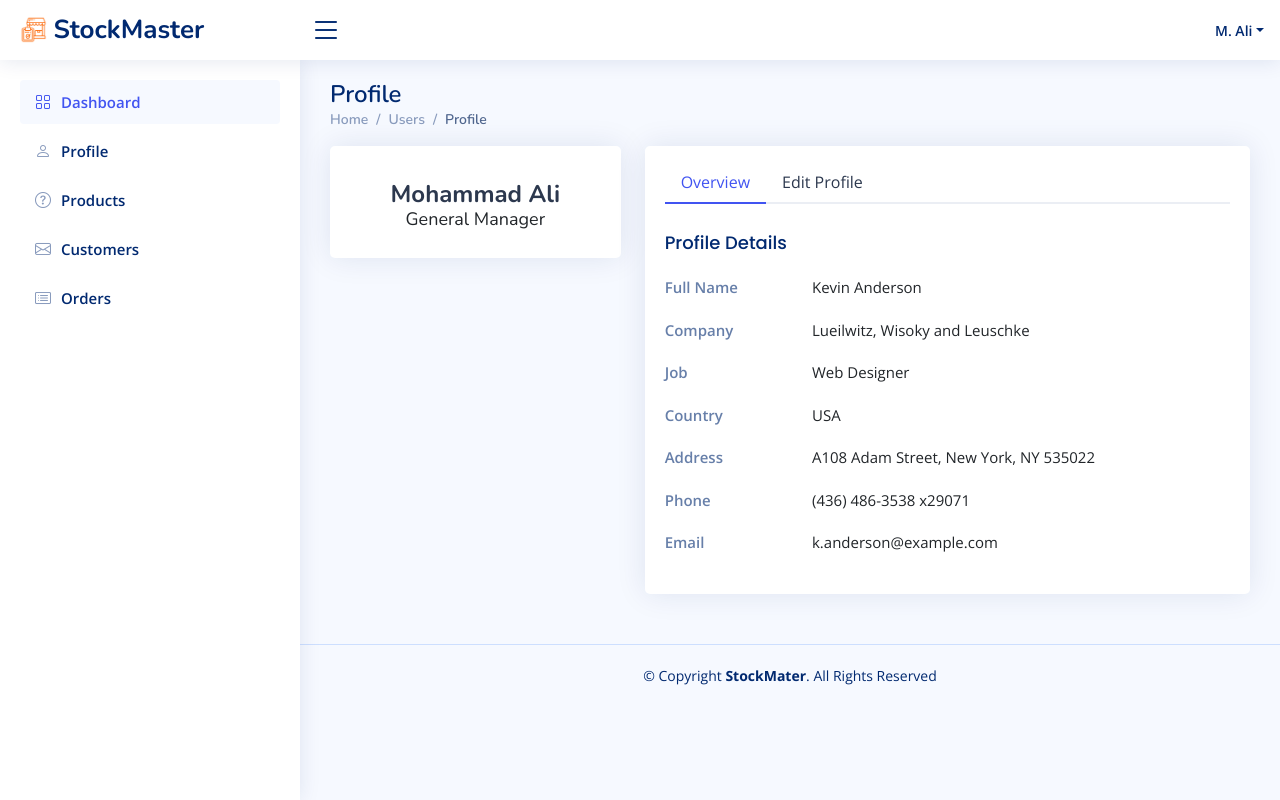
After one commit to Kareem-124/Team_Project, a Django app: page /dashboard/profile in a window 1280 px wide. The commit adds this page. Run offline with Django 3.2, Linux system fonts and the light colour scheme; some libraries are stand-ins or nearby versions.

Commit message:
Update- July 21
Update on HTML pages and view functions

```diff
--- /dev/null
+++ b/StockMaster/StockMaster_app/templates/users-profile.html
@@ -0,0 +1,388 @@
+{% load static %}
+<!DOCTYPE html>
+<html lang="en">
+
+<head>
+  <meta charset="utf-8">
+  <meta content="width=device-width, initial-scale=1.0" name="viewport">
+
+  <title>Users / Profile - NiceAdmin Bootstrap Template</title>
+  <meta content="" name="description">
+  <meta content="" name="keywords">
+
+  <!-- Favicons -->
+  <link rel="icon" href="{% static 'img/favicon.png' %}">
+  <link rel="apple-touch-icon" href="{% static 'img/apple-touch-icon.png' %}">
+
+  <!-- Google Fonts -->
+  <link href="https://fonts.gstatic.com" rel="preconnect">
+  <link href="https://fonts.googleapis.com/css?family=Open+Sans:300,300i,400,400i,600,600i,700,700i|Nunito:300,300i,400,400i,600,600i,700,700i|Poppins:300,300i,400,400i,500,500i,600,600i,700,700i" rel="stylesheet">
+
+  <!-- Vendor CSS Files -->
+  <link rel="stylesheet" href="{% static 'vendor/bootstrap/css/bootstrap.min.css' %}">
+  <link rel="stylesheet" href="{% static 'vendor/bootstrap-icons/bootstrap-icons.css' %}">
+  <link rel="stylesheet" href="{% static 'vendor/boxicons/css/boxicons.min.css' %}">
+  <link rel="stylesheet" href="{% static 'vendor/quill/quill.snow.css' %}">
+  <link rel="stylesheet" href="{% static 'vendor/quill/quill.bubble.css' %}">
+  <link rel="stylesheet" href="{% static 'vendor/remixicon/remixicon.css' %}">
+  <link rel="stylesheet" href="{% static 'vendor/simple-datatables/style.css' %}">
+
+  <!-- Template Main CSS File -->
+  <link rel="stylesheet" href="{% static 'style.css' %}">
+</head>
+
+<body>
+
+<!-- ======= Header ======= -->
+<header id="header" class="header fixed-top d-flex align-items-center">
+
+  <div class="d-flex align-items-center justify-content-between">
+    <a href="#" class="logo d-flex align-items-center">
+      <img src="{% static 'img/logo.png' %}" alt="">
+      <span class="d-none d-lg-block">StockMaster</span>
+    </a>
+    <i class="bi bi-list toggle-sidebar-btn"></i>
+  </div><!-- End Logo -->
+  <nav class="header-nav ms-auto">
+    <ul class="d-flex align-items-center">
+      </li><!-- End Notification Nav -->
+
+      <ul class="dropdown-menu dropdown-menu-end dropdown-menu-arrow Profile">
+        <li>
+          <hr class="dropdown-divider">
+        </li>
+        <li>
+          <hr class="dropdown-divider">
+        </li>
+      </ul><!-- End Profile Dropdown Items -->
+
+      <li class="nav-item dropdown pe-3">
+
+        <a class="nav-link nav-profile d-flex align-items-center pe-0" href="#" data-bs-toggle="dropdown">
+          <span class="d-none d-md-block dropdown-toggle ps-2">M. Ali</span>
+        </a><!-- End Profile Iamge Icon -->
+
+        <ul class="dropdown-menu dropdown-menu-end dropdown-menu-arrow profile">
+          <li class="dropdown-header">
+            <h6>Mohammed Ali</h6>
+            <span>General Manager</span>
+          </li>
+          <li>
+            <hr class="dropdown-divider">
+          </li>
+          <li>
+            <a class="dropdown-item d-flex align-items-center" href="/dashboard/profile">
+              <i class="bi bi-person"></i>
+              <span>My Profile</span>
+            </a>
+          </li>
+          <li>
+            <hr class="dropdown-divider">
+          </li>
+
+          <li>
+            <a class="dropdown-item d-flex align-items-center" href="#">
+              <i class="bi bi-box-arrow-right"></i>
+              <span>Sign Out</span>
+            </a>
+          </li>
+        </ul><!-- End Profile Dropdown Items -->
+      </li><!-- End Profile Nav -->
+    </ul>
+  </nav><!-- End Icons Navigation -->
+
+</header><!-- End Header -->
+  <!-- ======= Sidebar ======= -->
+  <aside id="sidebar" class="sidebar">
+
+    <ul class="sidebar-nav" id="sidebar-nav">
+
+      <li class="nav-item">
+        <a class="nav-link " href="/dashboard">
+          <i class="bi bi-grid"></i>
+          <span>Dashboard</span>
+        </a>
+      </li><!-- End Dashboard Nav -->
+
+      <li class="nav-item">
+        <a class="nav-link collapsed" href="/dashboard/profile">
+          <i class="bi bi-person"></i>
+          <span>Profile</span>
+        </a>
+      </li><!-- End Profile Page Nav -->
+
+      <li class="nav-item">
+        <a class="nav-link collapsed" href="products-page.html">
+          <i class="bi bi-question-circle"></i>
+          <span>Products</span>
+        </a>
+      </li><!-- End F.A.Q Page Nav -->
+
+      <li class="nav-item">
+        <a class="nav-link collapsed" href="customers-page.html">
+          <i class="bi bi-envelope"></i>
+          <span>Customers</span>
+        </a>
+      </li><!-- End Contact Page Nav -->
+
+      <li class="nav-item">
+        <a class="nav-link collapsed" href="orders-page.html">
+          <i class="bi bi-card-list"></i>
+          <span>Orders</span>
+        </a>
+      </li><!-- End Orders Page Nav -->
+
+    </ul>
+
+  </aside><!-- End Sidebar-->
+
+  <main id="main" class="main">
+
+    <div class="pagetitle">
+      <h1>Profile</h1>
+      <nav>
+        <ol class="breadcrumb">
+          <li class="breadcrumb-item"><a href="index.html">Home</a></li>
+          <li class="breadcrumb-item">Users</li>
+          <li class="breadcrumb-item active">Profile</li>
+        </ol>
+      </nav>
+    </div><!-- End Page Title -->
+
+    <section class="section profile">
+      <div class="row">
+        <div class="col-xl-4">
+
+          <div class="card">
+            <div class="card-body profile-card pt-4 d-flex flex-column align-items-center">
+              <h2>Mohammad Ali</h2>
+              <h3>General Manager</h3>
+            </div>
+          </div>
+
+        </div>
+
+        <div class="col-xl-8">
+
+          <div class="card">
+            <div class="card-body pt-3">
+              <!-- Bordered Tabs -->
+              <ul class="nav nav-tabs nav-tabs-bordered">
+                <li class="nav-item">
+                  <button class="nav-link active" data-bs-toggle="tab" data-bs-target="#profile-overview">Overview</button>
+                </li>
+
+                <li class="nav-item">
+                  <button class="nav-link" data-bs-toggle="tab" data-bs-target="#profile-edit">Edit Profile</button>
+                </li>
+              </ul>
+              <div class="tab-content pt-2">
+
+                <div class="tab-pane fade show active profile-overview" id="profile-overview">
+                  <h5 class="card-title">Profile Details</h5>
+
+                  <div class="row">
+                    <div class="col-lg-3 col-md-4 label ">Full Name</div>
+                    <div class="col-lg-9 col-md-8">Kevin Anderson</div>
+                  </div>
+
+                  <div class="row">
+                    <div class="col-lg-3 col-md-4 label">Company</div>
+                    <div class="col-lg-9 col-md-8">Lueilwitz, Wisoky and Leuschke</div>
+                  </div>
+
+                  <div class="row">
+                    <div class="col-lg-3 col-md-4 label">Job</div>
+                    <div class="col-lg-9 col-md-8">Web Designer</div>
+                  </div>
+
+                  <div class="row">
+                    <div class="col-lg-3 col-md-4 label">Country</div>
+                    <div class="col-lg-9 col-md-8">USA</div>
+                  </div>
+
+                  <div class="row">
+                    <div class="col-lg-3 col-md-4 label">Address</div>
+                    <div class="col-lg-9 col-md-8">A108 Adam Street, New York, NY 535022</div>
+                  </div>
+
+                  <div class="row">
+                    <div class="col-lg-3 col-md-4 label">Phone</div>
+                    <div class="col-lg-9 col-md-8">(436) 486-3538 x29071</div>
+                  </div>
+
+                  <div class="row">
+                    <div class="col-lg-3 col-md-4 label">Email</div>
+                    <div class="col-lg-9 col-md-8">k.anderson@example.com</div>
+                  </div>
+
+                </div>
+
+                <div class="tab-pane fade profile-edit pt-3" id="profile-edit">
+
+                  <!-- Profile Edit Form -->
+                  <form>
+                    <div class="row mb-3">
+                      <div class="col-md-8 col-lg-9">
+                      </div>
+                    </div>
+
+                    <div class="row mb-3">
+                      <label for="fullName" class="col-md-4 col-lg-3 col-form-label">Full Name</label>
+                      <div class="col-md-8 col-lg-9">
+                        <input name="fullName" type="text" class="form-control" id="fullName" value="Kevin Anderson">
+                      </div>
+                    </div>
+
+                    <div class="row mb-3">
+                      <label for="company" class="col-md-4 col-lg-3 col-form-label">Company</label>
+                      <div class="col-md-8 col-lg-9">
+                        <input name="company" type="text" class="form-control" id="company" value="Lueilwitz, Wisoky and Leuschke">
+                      </div>
+                    </div>
+
+                    <div class="row mb-3">
+                      <label for="Job" class="col-md-4 col-lg-3 col-form-label">Title</label>
+                      <div class="col-md-8 col-lg-9">
+                        <input name="job" type="text" class="form-control" id="Job" value="Web Designer">
+                      </div>
+                    </div>
+
+                    <div class="row mb-3">
+                      <label for="Address" class="col-md-4 col-lg-3 col-form-label">Address</label>
+                      <div class="col-md-8 col-lg-9">
+                        <input name="address" type="text" class="form-control" id="Address" value="A108 Adam Street, New York, NY 535022">
+                      </div>
+                    </div>
+
+                    <div class="row mb-3">
+                      <label for="Phone" class="col-md-4 col-lg-3 col-form-label">Phone</label>
+                      <div class="col-md-8 col-lg-9">
+                        <input name="phone" type="text" class="form-control" id="Phone" value="(436) 486-3538 x29071">
+                      </div>
+                    </div>
+
+                    <div class="row mb-3">
+                      <label for="Email" class="col-md-4 col-lg-3 col-form-label">Email</label>
+                      <div class="col-md-8 col-lg-9">
+                        <input name="email" type="email" class="form-control" id="Email" value="k.anderson@example.com">
+                      </div>
+                    </div>
+
+                    <div class="text-center">
+                      <button type="submit" class="btn btn-primary">Save Changes</button>
+                    </div>
+                  </form><!-- End Profile Edit Form -->
+
+                </div>
+
+                <div class="tab-pane fade pt-3" id="profile-settings">
+
+                  <!-- Settings Form -->
+                  <form>
+
+                    <div class="row mb-3">
+                      <label for="fullName" class="col-md-4 col-lg-3 col-form-label">Email Notifications</label>
+                      <div class="col-md-8 col-lg-9">
+                        <div class="form-check">
+                          <input class="form-check-input" type="checkbox" id="changesMade" checked>
+                          <label class="form-check-label" for="changesMade">
+                            Changes made to your account
+                          </label>
+                        </div>
+                        <div class="form-check">
+                          <input class="form-check-input" type="checkbox" id="newProducts" checked>
+                          <label class="form-check-label" for="newProducts">
+                            Information on new products and services
+                          </label>
+                        </div>
+                        <div class="form-check">
+                          <input class="form-check-input" type="checkbox" id="proOffers">
+                          <label class="form-check-label" for="proOffers">
+                            Marketing and promo offers
+                          </label>
+                        </div>
+                        <div class="form-check">
+                          <input class="form-check-input" type="checkbox" id="securityNotify" checked disabled>
+                          <label class="form-check-label" for="securityNotify">
+                            Security alerts
+                          </label>
+                        </div>
+                      </div>
+                    </div>
+
+                    <div class="text-center">
+                      <button type="submit" class="btn btn-primary">Save Changes</button>
+                    </div>
+                  </form><!-- End settings Form -->
+
+                </div>
+
+                <div class="tab-pane fade pt-3" id="profile-change-password">
+                  <!-- Change Password Form -->
+                  <form>
+
+                    <div class="row mb-3">
+                      <label for="currentPassword" class="col-md-4 col-lg-3 col-form-label">Current Password</label>
+                      <div class="col-md-8 col-lg-9">
+                        <input name="password" type="password" class="form-control" id="currentPassword">
+                      </div>
+                    </div>
+
+                    <div class="row mb-3">
+                      <label for="newPassword" class="col-md-4 col-lg-3 col-form-label">New Password</label>
+                      <div class="col-md-8 col-lg-9">
+                        <input name="newpassword" type="password" class="form-control" id="newPassword">
+                      </div>
+                    </div>
+
+                    <div class="row mb-3">
+                      <label for="renewPassword" class="col-md-4 col-lg-3 col-form-label">Re-enter New Password</label>
+                      <div class="col-md-8 col-lg-9">
+                        <input name="renewpassword" type="password" class="form-control" id="renewPassword">
+                      </div>
+                    </div>
+
+                    <div class="text-center">
+                      <button type="submit" class="btn btn-primary">Change Password</button>
+                    </div>
+                  </form><!-- End Change Password Form -->
+
+                </div>
+
+              </div><!-- End Bordered Tabs -->
+
+            </div>
+          </div>
+
+        </div>
+      </div>
+    </section>
+
+  </main><!-- End #main -->
+
+  <!-- ======= Footer ======= -->
+  <footer id="footer" class="footer">
+    <div class="copyright">
+      &copy; Copyright <strong><span>StockMater</span></strong>. All Rights Reserved
+    </div>
+  </footer><!-- End Footer -->
+
+  <a href="#" class="back-to-top d-flex align-items-center justify-content-center"><i class="bi bi-arrow-up-short"></i></a>
+
+  <!-- Vendor JS Files -->
+  <script src="{% static 'vendor/apexcharts/apexcharts.min.js' %}"></script>
+  <script src="{% static 'vendor/bootstrap/js/bootstrap.bundle.min.js' %}"></script>
+  <script src="{% static 'vendor/chart.js/chart.umd.js' %}"></script>
+  <script src="{% static 'vendor/echarts/echarts.min.js' %}"></script>
+  <script src="{% static 'vendor/quill/quill.min.js' %}"></script>
+  <script src="{% static 'vendor/simple-datatables/simple-datatables.js' %}"></script>
+  <script src="{% static 'vendor/tinymce/tinymce.min.js' %}"></script>
+  <script src="{% static 'vendor/php-email-form/validate.js' %}"></script>
+
+  <!-- Template Main JS File -->
+  <script src="{% static 'js/main.js' %}"></script>
+
+</body>
+
+</html>
--- a/StockMaster/StockMaster_app/urls.py
+++ b/StockMaster/StockMaster_app/urls.py
@@ -5,4 +5,9 @@ urlpatterns = [
     path('', views.homepage, name='homepage'),
     path('signup/', views.signup_page, name='signup-page'),
     path('login/', views.signin_page, name='signin-page'),
+    path('dashboard/', views.dashboard, name='dashboard'),
+    path('dashboard/profile', views.profile, name='profile'),
+    path('dashboard/products', views.products, name='products-page'),
+
+
 ]
--- a/StockMaster/StockMaster_app/views.py
+++ b/StockMaster/StockMaster_app/views.py
@@ -13,3 +13,15 @@ def signup_page(request):
 #This function renders the Log In page upon button click
 def signin_page(request):
     return render(request, 'dashboard.html')
+
+#This function renders the User Profile page upon button click
+def profile(request):
+    return render(request, 'users-profile.html')
+
+#This function renders the dashboard after the user logs in to his acoount
+def dashboard(request):
+    return render(request, 'dashboard.html')
+
+#This function renders the page that displays all products in the database
+def products(request):
+    return render(request, 'products-page.html')
```
Also changed, not shown: StockMaster/StockMaster_app/templates/dashboard.html (+8 -68 lines), StockMaster/StockMaster_app/templates/products-page.html (added, +257 -0 lines).
